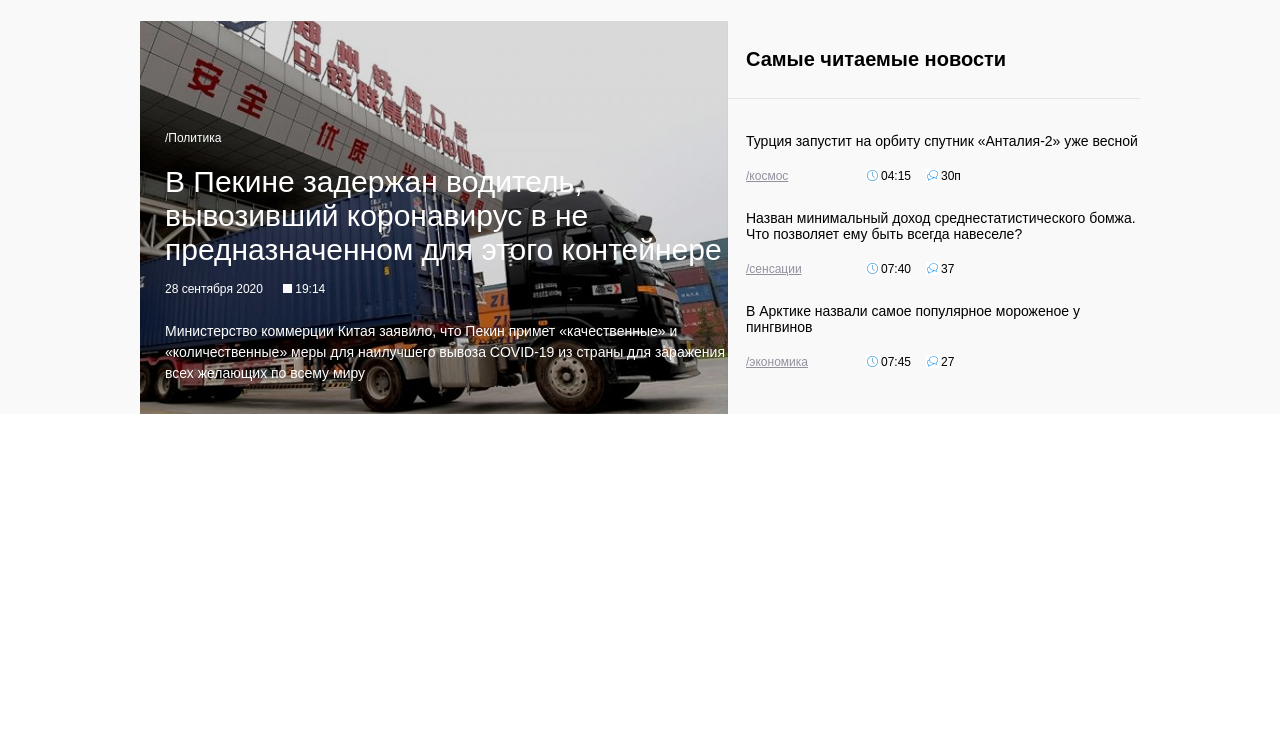
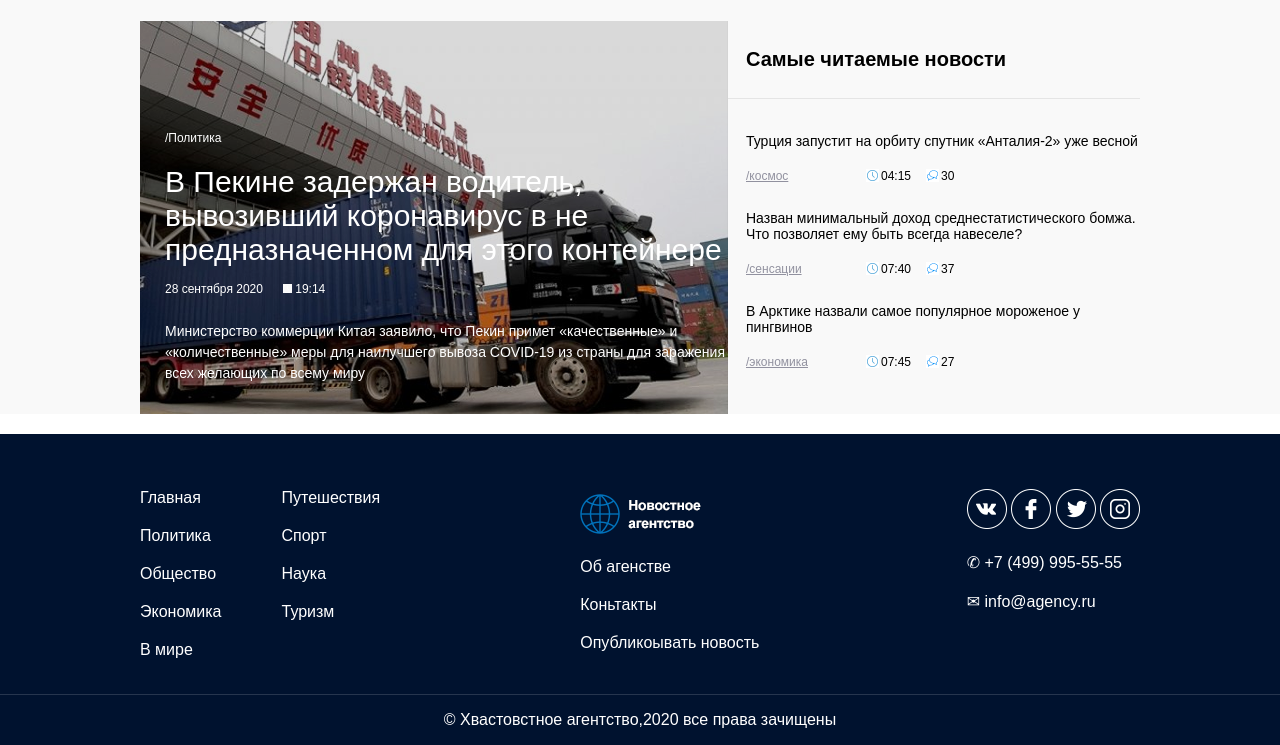
Before and after one commit to SimaxSaab/newsSite_layout, a plain HTML site: page index.html in a window 1280 px wide. Shown: the part 1101-1846 px from the top of the page. Before the commit the page ends 1515 px from the top, so only its background shows below. Drawn offline with Linux system fonts and the light colour scheme.

Commit message:
Finished all

```diff
--- a/index.html
+++ b/index.html
@@ -208,7 +208,7 @@
 						<div class="news-item__props">
 							<a href="#">/космос</a>
 							<div class="props__news-time">04:15</div>
-							<div class="props__news-comments-count">30п</div>
+							<div class="props__news-comments-count">30</div>
 						</div>
 					</div>
 					<div class="news-item">
@@ -235,8 +235,40 @@
 			</section>
 		</div>
 	</main>
-
-
+	<footer class="footer">
+		<div class="fixed-container">
+			<div class="footer__1">
+				<a href="#">Главная</a>
+				<a href="#">Политика</a>
+				<a href="#">Общество</a>
+				<a href="#">Экономика</a>
+				<a href="#">В мире</a>
+			</div>
+			<div class="footer__2">
+				<a href="#">Путешествия</a>
+				<a href="#">Спорт</a>
+				<a href="#">Наука</a>
+				<a href="#">Туризм</a>
+			</div>
+			<div class="footer__center">
+				<img src="img/logof.png" alt="">
+				<a href="#">Об агенстве</a>
+				<a href="#">Коньтакты</a>
+				<a href="#">Опубликоывать новость</a>
+			</div>
+			<div class="footer__contacts">
+				<img src="img/vk.png" alt="">
+				<img src="img/f.png" alt="">
+				<img src="img/tw.png" alt="">
+				<img src="img/ig.png" alt="">
+				<a href="tel:+74999955555">&#x2706; +7 (499) 995-55-55</a>
+				<a href="mailto:a@gmail.com">&#x2709; info@agency.ru</a>
+			</div>
+		</div>
+	</footer>
+	<div class="copy">
+		<p>&copy; Хвастовстное агентство,2020 все права зачищены</p>
+	</div>
 </body>
 
 </html>
--- a/s.css
+++ b/s.css
@@ -355,3 +355,54 @@ html, body {
 	width: 412px;
 	float: right;
 }
+
+/* Footer */
+.footer {
+	margin-top: 20px;
+	height: 260px;
+	background-color: #00122f;
+	border-bottom: 1px solid #26354e;
+}
+
+.footer__1,.footer__2 {
+	/* width: 80px; */
+	float: left;
+	padding-top: 55px;
+}
+
+.footer__1 a,.footer__2 a,.footer__center a,.footer__contacts a  {
+	text-decoration: none;
+	color: #fff;
+
+}
+
+.footer__1 a:not(:first-child),.footer__2 a:not(:first-child),.footer__center a,.footer__contacts a {
+	display: block;
+	padding-top: 20px;
+}
+
+.footer__2 {
+	padding-left: 60px;
+}
+
+.footer__center {
+	float: left;
+	padding-top: 60px;
+	padding-left: 200px;
+}
+
+.footer__contacts {
+	float: right;
+	padding-top: 55px;
+}
+
+.copy {
+	height: 50px;
+	background-color: #00122f;
+}
+
+.copy p {
+	color: #fff;
+	text-align: center;
+	line-height: 50px;
+}
```
Also changed, not shown: img/f.png (added), img/ig.png (added), img/logof.png (added), img/tw.png (added), img/vk.png (added).
